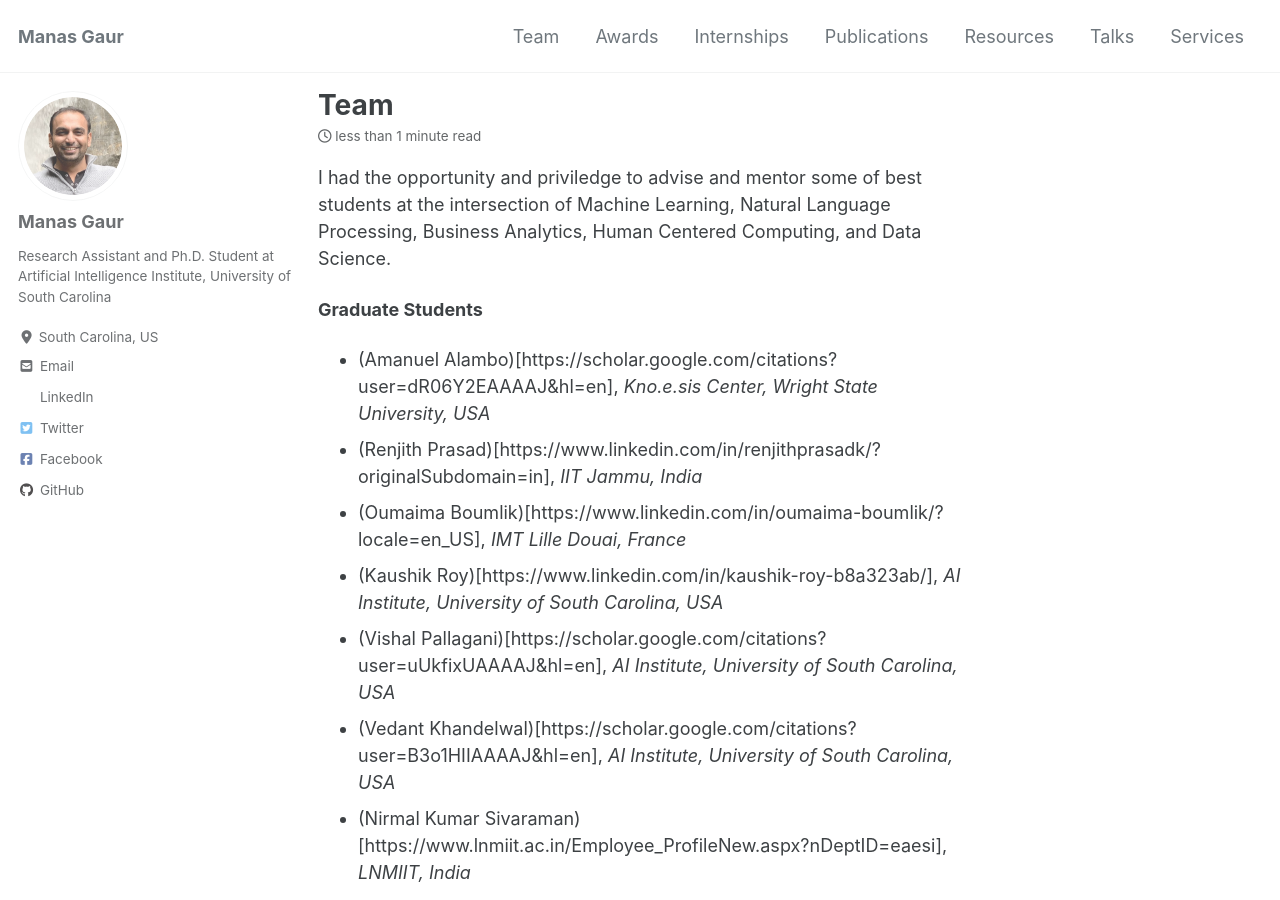
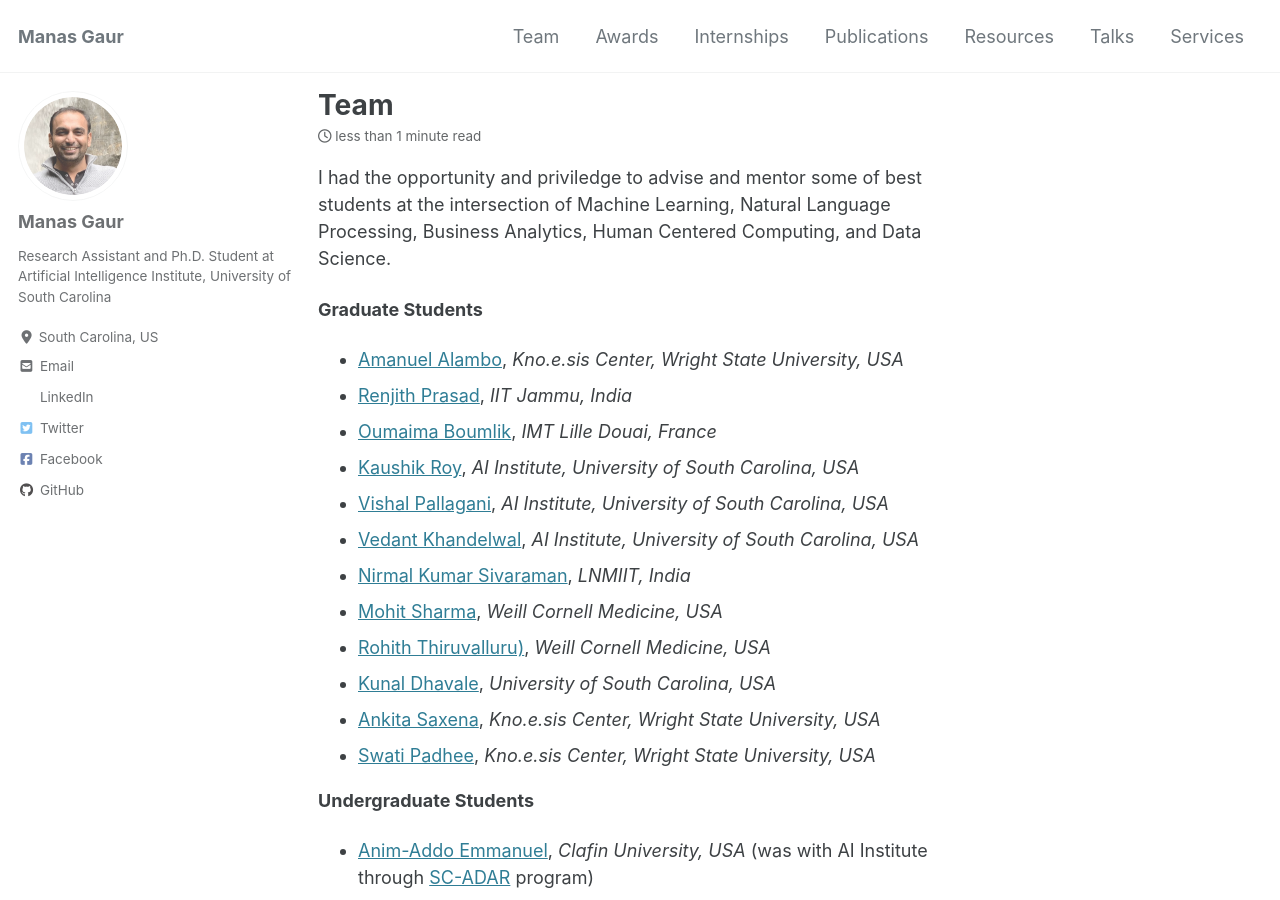
Before and after one commit to manasgaur/manasgaur.github.io, a Jekyll site: the page built from _pages/mentorship.md, in a window 1280 px wide and 900 px high. Built offline with Jekyll 4.4.1, drawn with Linux system fonts in a browser that asks for light colours; cached includes are drawn as plain includes; nearby versions of some CDN libraries; some of the changed text lies outside the part shown.

Commit message:
resolving errors

```diff
--- a/_pages/mentorship.md
+++ b/_pages/mentorship.md
@@ -7,28 +7,28 @@ I had the opportunity and priviledge to advise and mentor some of best students
 
 **Graduate Students**
 
-* (Amanuel Alambo)[https://scholar.google.com/citations?user=dR06Y2EAAAAJ&hl=en], _Kno.e.sis Center, Wright State University, USA_
-* (Renjith Prasad)[https://www.linkedin.com/in/renjithprasadk/?originalSubdomain=in], _IIT Jammu, India_
-* (Oumaima Boumlik)[https://www.linkedin.com/in/oumaima-boumlik/?locale=en_US], _IMT Lille Douai, France_
-* (Kaushik Roy)[https://www.linkedin.com/in/kaushik-roy-b8a323ab/], _AI Institute, University of South Carolina, USA_
-* (Vishal Pallagani)[https://scholar.google.com/citations?user=uUkfixUAAAAJ&hl=en], _AI Institute, University of South Carolina, USA_
-* (Vedant Khandelwal)[https://scholar.google.com/citations?user=B3o1HIIAAAAJ&hl=en], _AI Institute, University of South Carolina, USA_
-* (Nirmal Kumar Sivaraman)[https://www.lnmiit.ac.in/Employee_ProfileNew.aspx?nDeptID=eaesi], _LNMIIT, India_
-* (Mohit Sharma)[https://directory.weill.cornell.edu/person/profile/mos4004], _Weill Cornell Medicine, USA_
-* (Rohith Thiruvalluru)[https://directory.weill.cornell.edu/person/profile/rnt4002], _Weill Cornell Medicine, USA_
-* (Kunal Dhavale)[https://www.linkedin.com/in/kunal-dhavale/], _University of South Carolina, USA_
-* (Ankita Saxena)[https://www.linkedin.com/in/ankitasaxena1/?originalSubdomain=in], _Kno.e.sis Center, Wright State University, USA_
-* (Swati Padhee)[http://swatipadhee.com/], _Kno.e.sis Center, Wright State University, USA_
+* [Amanuel Alambo](https://scholar.google.com/citations?user=dR06Y2EAAAAJ&hl=en), _Kno.e.sis Center, Wright State University, USA_
+* [Renjith Prasad](https://www.linkedin.com/in/renjithprasadk/?originalSubdomain=in), _IIT Jammu, India_
+* [Oumaima Boumlik](https://www.linkedin.com/in/oumaima-boumlik/?locale=en_US), _IMT Lille Douai, France_
+* [Kaushik Roy](https://www.linkedin.com/in/kaushik-roy-b8a323ab/), _AI Institute, University of South Carolina, USA_
+* [Vishal Pallagani](https://scholar.google.com/citations?user=uUkfixUAAAAJ&hl=en), _AI Institute, University of South Carolina, USA_
+* [Vedant Khandelwal](https://scholar.google.com/citations?user=B3o1HIIAAAAJ&hl=en), _AI Institute, University of South Carolina, USA_
+* [Nirmal Kumar Sivaraman](https://www.lnmiit.ac.in/Employee_ProfileNew.aspx?nDeptID=eaesi), _LNMIIT, India_
+* [Mohit Sharma](https://directory.weill.cornell.edu/person/profile/mos4004), _Weill Cornell Medicine, USA_
+* [Rohith Thiruvalluru)](https://directory.weill.cornell.edu/person/profile/rnt4002), _Weill Cornell Medicine, USA_
+* [Kunal Dhavale](https://www.linkedin.com/in/kunal-dhavale/), _University of South Carolina, USA_
+* [Ankita Saxena](https://www.linkedin.com/in/ankitasaxena1/?originalSubdomain=in), _Kno.e.sis Center, Wright State University, USA_
+* [Swati Padhee](http://swatipadhee.com/), _Kno.e.sis Center, Wright State University, USA_
 
 **Undergraduate Students**
 
-* (Anim-Addo Emmanuel)[https://www.linkedin.com/in/emmanuelanimaddo/], _Clafin University, USA_ (was with AI Institute through (SC-ADAR)[https://scadar.cosw.sc.edu/] program)
-* (Swapnil Tripathi)[https://www.linkedin.com/in/swapnil-tripathi-4997b0174/?originalSubdomain=in], _IIT Kanpur, India_
-* (Vamsi Aribandi)[https://vamsi-aribandi.github.io/], _BITS Hyderabad, India_
-* (Tarun Garg)[https://tarungarg98.github.io/], _BITS Hyderabad, India_
-* (Kush Jain)[https://www.linkedin.com/in/kush-jain-43772a165/?originalSubdomain=in], _BITS Goa, India_
-* (Aditya Sharma)[https://www.linkedin.com/in/aditya-sharma-0093b0162/?originalSubdomain=in], _LNMIIT, India_
+* [Anim-Addo Emmanuel](https://www.linkedin.com/in/emmanuelanimaddo/), _Clafin University, USA_ (was with AI Institute through [SC-ADAR](https://scadar.cosw.sc.edu/) program)
+* [Swapnil Tripathi](https://www.linkedin.com/in/swapnil-tripathi-4997b0174/?originalSubdomain=in), _IIT Kanpur, India_
+* [Vamsi Aribandi](https://vamsi-aribandi.github.io/), _BITS Hyderabad, India_
+* [Tarun Garg](https://tarungarg98.github.io/), _BITS Hyderabad, India_
+* [Kush Jain](https://www.linkedin.com/in/kush-jain-43772a165/?originalSubdomain=in), _BITS Goa, India_
+* [Aditya Sharma](https://www.linkedin.com/in/aditya-sharma-0093b0162/?originalSubdomain=in), _LNMIIT, India_
 
 **High School Students**
 
-* (Parth Asawa)[https://www.linkedin.com/in/pgasawa/], _Monta Vista High School, Cupertino, USA_
+* [Parth Asawa](https://www.linkedin.com/in/pgasawa/), _Monta Vista High School, Cupertino, USA_
```
Also changed, not shown: _posts/2021-06-18-papers.md (+4 -4 lines), _posts/2021-11-20-turing.md (+2 -2 lines), _posts/2021-11-27-TalTech.md (+1 -1 lines), _posts/2021-12-11-reagle.md (+1 -1 lines), _posts/2021-12-12-Samsung.md (+1 -1 lines).
